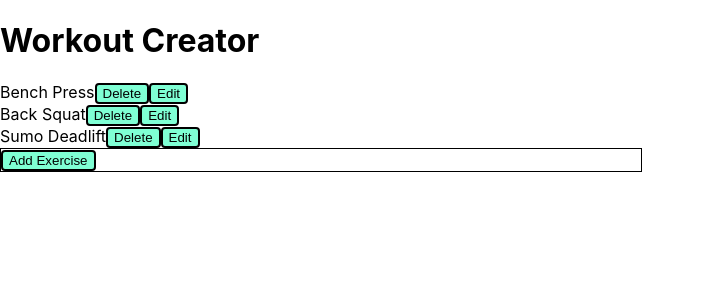
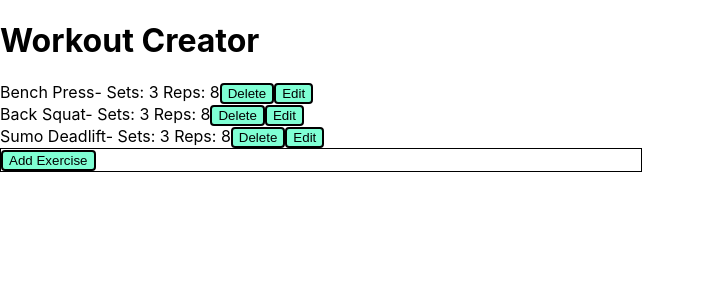
Before and after one commit to Jackdashton/WorkoutCreator, a React (Create React App) app: page / in a window 1280 px wide. Shown: the top 300 px of the page, without its empty margins (0-705 px from the left). Built offline with nearby package versions, Linux system fonts and the light colour scheme.

Commit message:
added more state elements

```diff
--- a/src/App.js
+++ b/src/App.js
@@ -8,7 +8,7 @@ import ExerciseList from './ExerciseList';
 function App() {
 
   // State
-  const [exerciseList, setExerciseList] = useState([{id:1, name:"Bench Press"}, {id:2, name:"Back Squat"}, {id:3, name:"Sumo Deadlift"} ]);
+  const [exerciseList, setExerciseList] = useState([{id:1, name:"Bench Press", sets:3, reps:8, isWU:false}, {id:2, name:"Back Squat", sets:3, reps:8, isWU:false}, {id:3, name:"Sumo Deadlift", sets:3, reps:8, isWU:true} ]);
 
   // Helper Functions
   function handleDelete(id) {
--- a/src/ExerciseList.jsx
+++ b/src/ExerciseList.jsx
@@ -6,7 +6,9 @@ function ExerciseList( { array, onDelete, onEdit } ) {
             {array.map((exercise) => {
                 return (
                     <div key={exercise.id}>
-                        {exercise.name}
+                        {exercise.name + "-"}
+                        {"   Sets: " + exercise.sets}
+                        {"   Reps: " + exercise.reps}
                         {/* Delete Button */}
                         <button onClick={() => onDelete(exercise.id)}>
                             Delete
```
